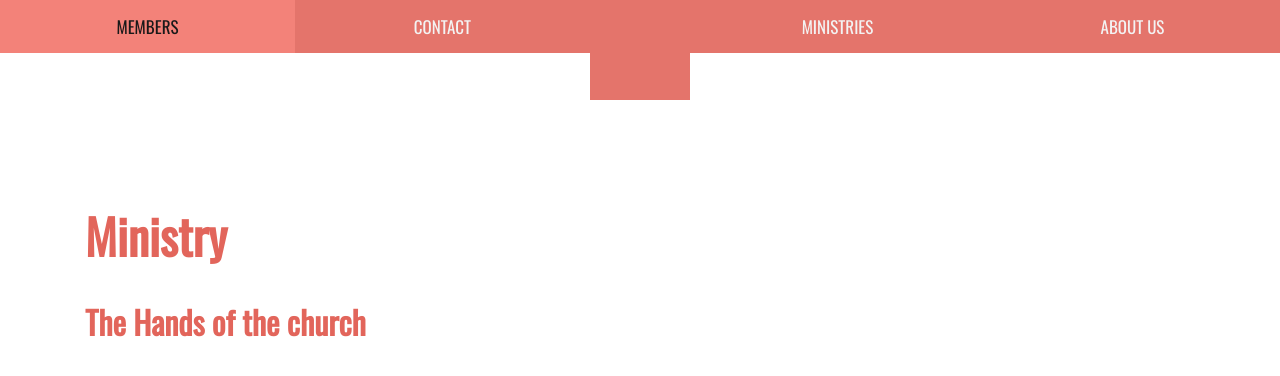
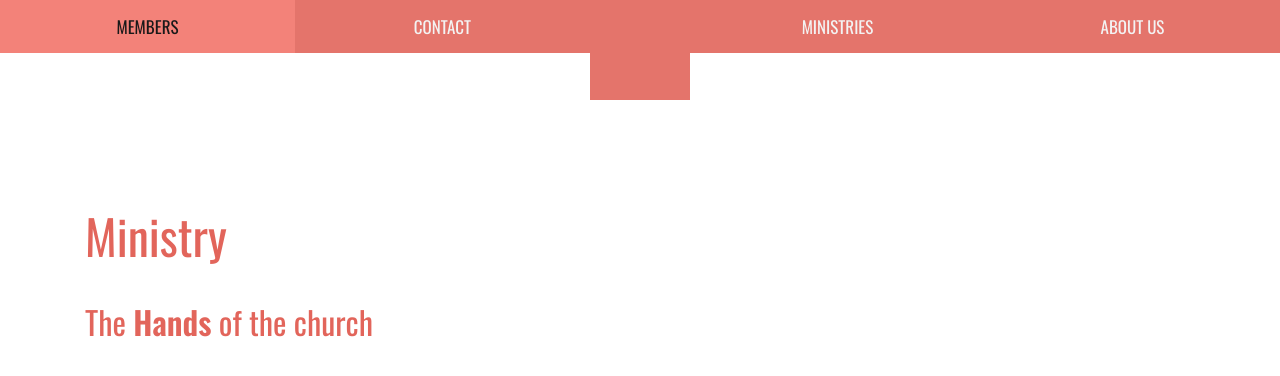
Before and after one commit to javascoutlink/Deity, a PHP site: page /ministry.php in a window 1280 px wide. Shown: the top 376 px of the page. Run offline with PHP 8.4, Linux system fonts and the light colour scheme.

Commit message:
Bold font added for ministry page
Added ability for bold font to use on ministry page.

```diff
--- a/style.css
+++ b/style.css
@@ -3,21 +3,23 @@
 #85D5FF - Accents e.g. 'Come With Us' button*/
 
 /*Google Fonts Import*/
-@import url('https://fonts.googleapis.com/css?family=Oswald');
+@import url('https://fonts.googleapis.com/css?family=Oswald:400,600');
 
 /*Body Stye Info*/
 body {
   margin: 0;
   padding: 0;
   font-family: 'Oswald', sans-serif;
+  font-weight: 400;
 }
 
 h1 {
-  font-size: 3em
+  font-size: 3em;
+  font-weight: 400;
 }
 
 h2 {
-
+  font-weight: 400;
 }
 
 /*Heading Info*/
@@ -88,7 +90,10 @@ h2 {
 
 #jumbotron h2 {
   font-size: 2em;
-  font-family: 'Oswald', sans-serif;
+}
+
+#jumbotron b {
+  font-weight: 600;
 }
 
 
```
